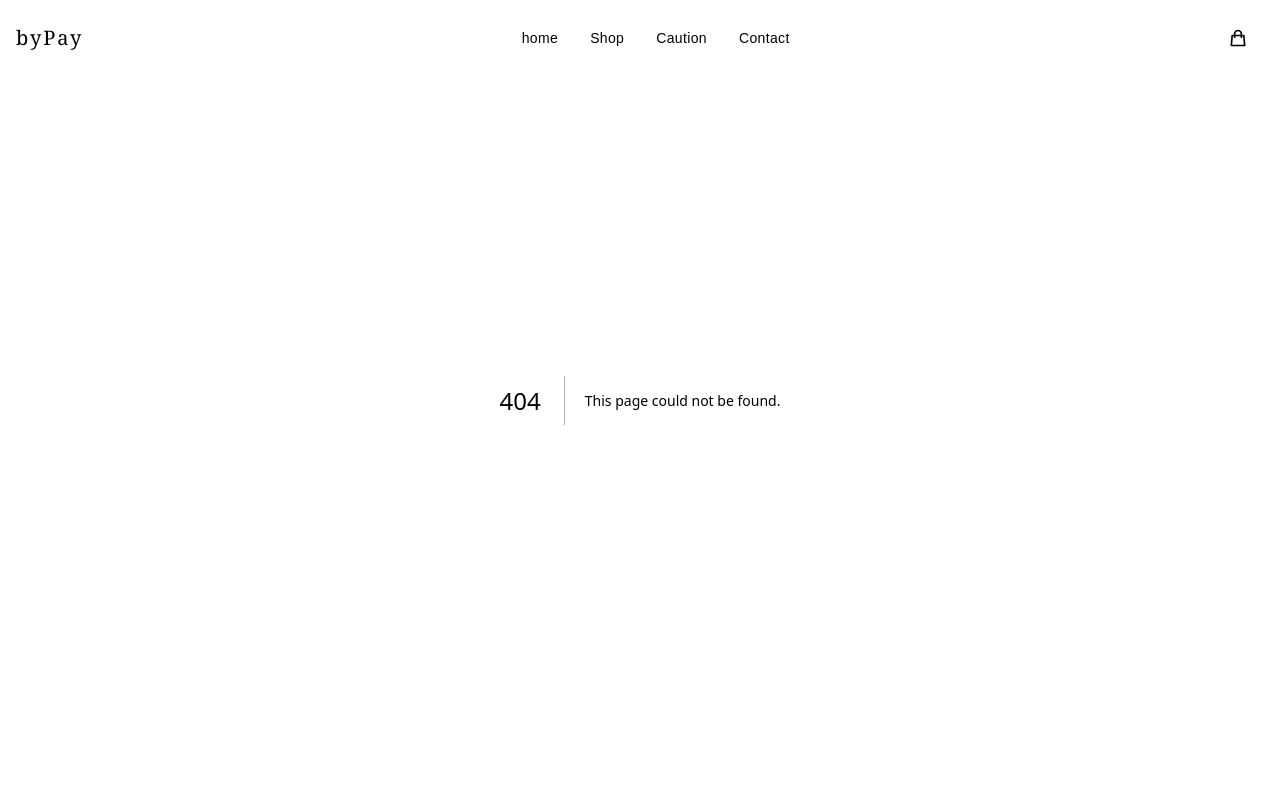
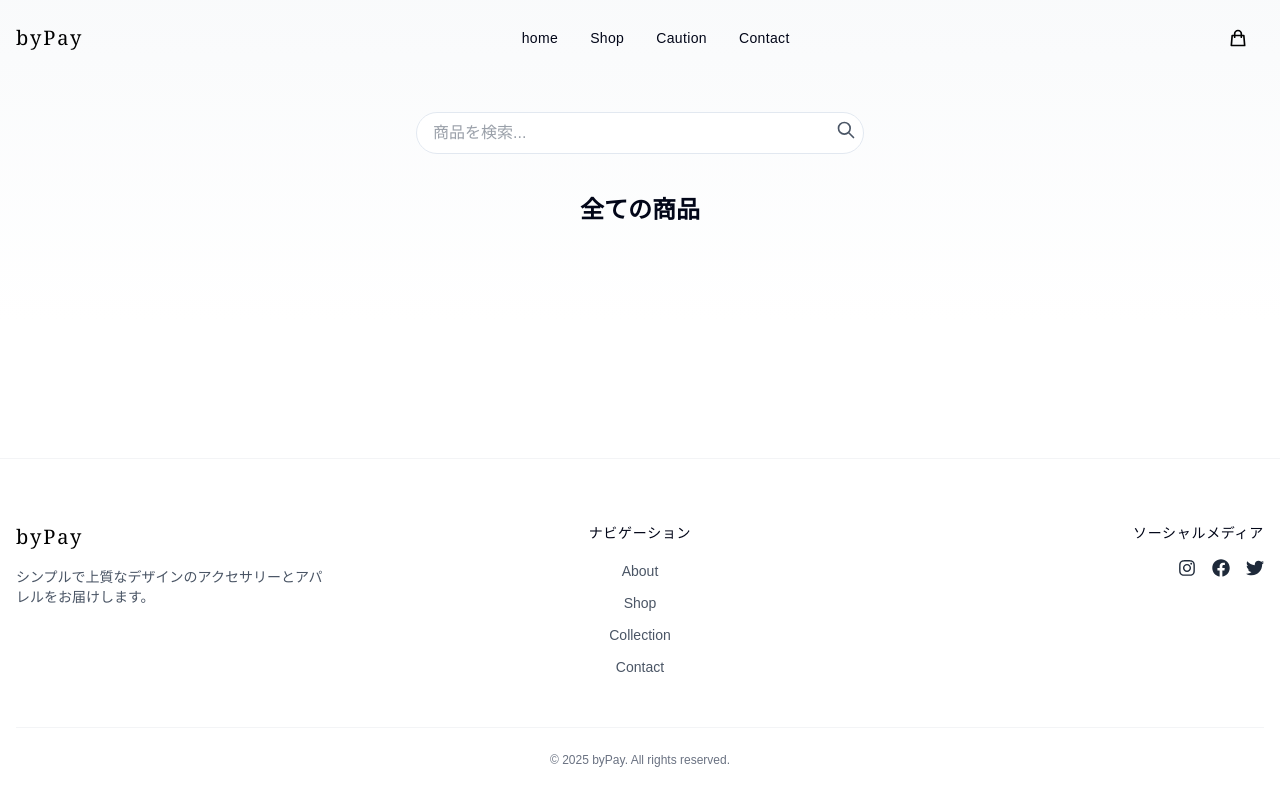
Before and after one commit to bbbyk105/bypay-sample1, a Next.js app: page /search in a window 1280 px wide. Before the commit this address had no page. Shown: the top 800 px of the page. Built offline with nearby package versions, Linux system fonts and the light colour scheme.

Commit message:
検索窓の追加と検索機能の追加

```diff
--- /dev/null
+++ b/app/api/search/route.ts
@@ -0,0 +1,26 @@
+import { client } from "@/libs/client";
+import { NextResponse } from "next/server";
+
+export async function GET(request: Request) {
+  const { searchParams } = new URL(request.url);
+  const keyword = searchParams.get("q") || "";
+
+  try {
+    const response = await client.get({
+      endpoint: "products",
+      queries: {
+        q: keyword,
+        fields: "id,name,price,imageURL",
+        limit: 10,
+      },
+    });
+
+    return NextResponse.json(response);
+  } catch (error) {
+    console.error("Search error:", error);
+    return NextResponse.json(
+      { error: "Failed to search products" },
+      { status: 500 }
+    );
+  }
+}
--- /dev/null
+++ b/app/components/molecules/SearchBar.tsx
@@ -0,0 +1,64 @@
+// app/components/molecules/SearchBar.tsx
+"use client";
+
+import React, { useState, FormEvent, ChangeEvent, JSX } from "react";
+import { useRouter } from "next/navigation"; // app routerの場合
+
+interface SearchBarProps {
+  placeholder?: string;
+  initialQuery?: string;
+}
+
+const SearchBar = ({
+  placeholder = "検索...",
+  initialQuery = "",
+}: SearchBarProps): JSX.Element => {
+  const router = useRouter();
+  const [searchQuery, setSearchQuery] = useState<string>(initialQuery);
+
+  const handleSubmit = (e: FormEvent<HTMLFormElement>): void => {
+    e.preventDefault();
+    if (searchQuery.trim()) {
+      router.push(`/search?q=${encodeURIComponent(searchQuery)}`);
+    }
+  };
+
+  const handleChange = (e: ChangeEvent<HTMLInputElement>): void => {
+    setSearchQuery(e.target.value);
+  };
+
+  return (
+    <div className="w-full max-w-md">
+      <form onSubmit={handleSubmit} className="relative">
+        <input
+          type="text"
+          value={searchQuery}
+          onChange={handleChange}
+          placeholder={placeholder}
+          className="w-full px-4 py-2 text-gray-700 bg-white border rounded-full focus:outline-none focus:ring-2 focus:ring-blue-500"
+        />
+        <button
+          type="submit"
+          className="absolute right-0 top-0 mr-2 mt-2 text-gray-600 hover:text-gray-900"
+        >
+          <svg
+            xmlns="http://www.w3.org/2000/svg"
+            className="h-5 w-5"
+            fill="none"
+            viewBox="0 0 24 24"
+            stroke="currentColor"
+          >
+            <path
+              strokeLinecap="round"
+              strokeLinejoin="round"
+              strokeWidth={2}
+              d="M21 21l-6-6m2-5a7 7 0 11-14 0 7 7 0 0114 0z"
+            />
+          </svg>
+        </button>
+      </form>
+    </div>
+  );
+};
+
+export default SearchBar;
--- a/app/products/page.tsx
+++ b/app/products/page.tsx
@@ -6,6 +6,7 @@ import { client } from "@/libs/client";
 import Link from "next/link";
 import AOS from "aos";
 import "aos/dist/aos.css";
+import SearchBar from "../components/molecules/SearchBar";
 
 export type Product = {
   priceId: string;
@@ -82,20 +83,10 @@ const ProductGrid = () => {
 
   return (
     <div className="bg-gradient-to-b from-gray-50 to-white py-16">
-      <div className="container mx-auto px-4">
-        <h1
-          className="text-4xl font-bold mb-2 text-center text-gray-900"
-          data-aos="fade-down"
-        >
-          商品コレクション
-        </h1>
-        <p
-          className="text-gray-600 text-center mb-12 max-w-2xl mx-auto"
-          data-aos="fade-up"
-          data-aos-delay="100"
-        >
-          byPayの厳選されたコレクションをご覧ください。高品質で洗練されたデザインの商品をお届けします。
-        </p>
+      <div className="container mx-auto px-4 pt-12">
+        <div className="mb-10 flex justify-center" data-aos="fade-down">
+          <SearchBar placeholder="商品を検索..." />
+        </div>
 
         {loading ? (
           <div className="flex justify-center items-center h-64">
--- /dev/null
+++ b/app/search/page.tsx
@@ -0,0 +1,185 @@
+"use client";
+
+import React, { useState, useEffect } from "react";
+import { useSearchParams } from "next/navigation";
+import Image from "next/image";
+import Link from "next/link";
+import SearchBar from "../components/molecules/SearchBar";
+import AOS from "aos";
+import "aos/dist/aos.css";
+
+// ProductGridコンポーネントと同じ型定義を使用
+export type Product = {
+  id: string;
+  name: string;
+  price: number;
+  imageURL: { url: string };
+  description: string;
+  priceId?: string;
+};
+
+interface SearchResults {
+  contents: Product[];
+  totalCount: number;
+  limit: number;
+  offset: number;
+}
+
+export default function SearchPage() {
+  const searchParams = useSearchParams();
+  const query = searchParams.get("q") || "";
+  const [results, setResults] = useState<SearchResults | null>(null);
+  const [loading, setLoading] = useState<boolean>(false);
+  const [error, setError] = useState<string | null>(null);
+
+  useEffect(() => {
+    // AOSの初期化
+    AOS.init({
+      duration: 800,
+      once: false,
+      mirror: true,
+    });
+
+    // クエリが空の場合は検索しない
+    if (!query) return;
+
+    const fetchSearchResults = async () => {
+      setLoading(true);
+      setError(null);
+
+      try {
+        // API Route経由で検索APIを呼び出す
+        const response = await fetch(
+          `/api/search?q=${encodeURIComponent(query)}`
+        );
+
+        if (!response.ok) {
+          throw new Error("検索に失敗しました");
+        }
+
+        const data = await response.json();
+
+        // APIレスポンスのフィールド名を変換（必要に応じて）
+        // これは、APIのレスポンス形式によって異なる可能性があります
+        const mappedData: SearchResults = {
+          // eslint-disable-next-line @typescript-eslint/no-explicit-any
+          contents: data.contents.map((item: any) => ({
+            id: item.id,
+            name: item.title || item.name, // titleまたはnameフィールドを使用
+            price: item.price,
+            imageURL: {
+              url: item.imageUrl || (item.imageURL ? item.imageURL.url : ""),
+            },
+            description: item.description,
+          })),
+          totalCount: data.totalCount,
+          limit: data.limit,
+          offset: data.offset,
+        };
+
+        setResults(mappedData);
+      } catch (err) {
+        console.error("検索エラー:", err);
+        setError("検索中にエラーが発生しました。もう一度お試しください。");
+      } finally {
+        setLoading(false);
+      }
+    };
+
+    fetchSearchResults();
+  }, [query]);
+
+  useEffect(() => {
+    // データロード完了時にAOSをリフレッシュ
+    if (!loading && results) {
+      AOS.refresh();
+    }
+  }, [loading, results]);
+
+  return (
+    <div className="bg-gradient-to-b from-gray-50 to-white py-16">
+      <div className="container mx-auto px-4 pt-12">
+        <div className="mb-10 flex justify-center" data-aos="fade-down">
+          <SearchBar initialQuery={query} placeholder="商品を検索..." />
+        </div>
+
+        <h1 className="text-2xl font-bold text-center mb-8" data-aos="fade-up">
+          {query ? `"${query}"の検索結果` : "全ての商品"}
+        </h1>
+
+        {loading ? (
+          <div className="flex justify-center items-center h-64">
+            <div className="animate-spin rounded-full h-12 w-12 border-t-2 border-b-2 border-gray-900"></div>
+          </div>
+        ) : error ? (
+          <p className="text-red-500 text-center" data-aos="fade-up">
+            {error}
+          </p>
+        ) : results ? (
+          <>
+            {results.totalCount > 0 ? (
+              <>
+                <p
+                  className="text-center text-gray-600 mb-8"
+                  data-aos="fade-up"
+                >
+                  {results.totalCount}件の商品が見つかりました
+                </p>
+
+                <div className="grid grid-cols-2 sm:grid-cols-3 md:grid-cols-4 lg:grid-cols-5 gap-6 gap-y-10 mb-16">
+                  {results.contents.map((product, index) => (
+                    <div
+                      key={product.id}
+                      className="flex flex-col group"
+                      data-aos="fade-up"
+                      data-aos-delay={index * 50}
+                    >
+                      <Link
+                        href={`/products/${product.id}`}
+                        className="block overflow-hidden"
+                      >
+                        <div className="bg-white rounded-xl overflow-hidden shadow-md hover:shadow-xl transition-all duration-300 mb-3 relative">
+                          <div className="relative aspect-square overflow-hidden">
+                            <Image
+                              src={product.imageURL.url}
+                              alt={product.name}
+                              fill
+                              sizes="(max-width: 640px) 50vw, (max-width: 768px) 33vw, (max-width: 1024px) 25vw, 20vw"
+                              style={{ objectFit: "cover" }}
+                              className="transition-transform duration-500 group-hover:scale-110"
+                            />
+                          </div>
+                          <div className="absolute inset-0 bg-opacity-0 group-hover:bg-opacity-10 transition-all duration-300"></div>
+                        </div>
+                      </Link>
+
+                      <div className="mt-2 px-1">
+                        <Link
+                          href={`/products/${product.id}`}
+                          className="block"
+                        >
+                          <h3 className="text-sm text-gray-800 font-medium line-clamp-2 mb-1 group-hover:text-gray-600 transition-colors">
+                            {product.name}
+                          </h3>
+                          <p className="text-lg font-bold text-gray-900">
+                            {product.price.toLocaleString()}
+                            <span className="text-xs ml-1">円</span>
+                          </p>
+                        </Link>
+                      </div>
+                    </div>
+                  ))}
+                </div>
+              </>
+            ) : (
+              <p className="text-gray-600 text-center" data-aos="fade-up">
+                「{query}
+                」に一致する商品が見つかりませんでした。別のキーワードをお試しください。
+              </p>
+            )}
+          </>
+        ) : null}
+      </div>
+    </div>
+  );
+}
```
